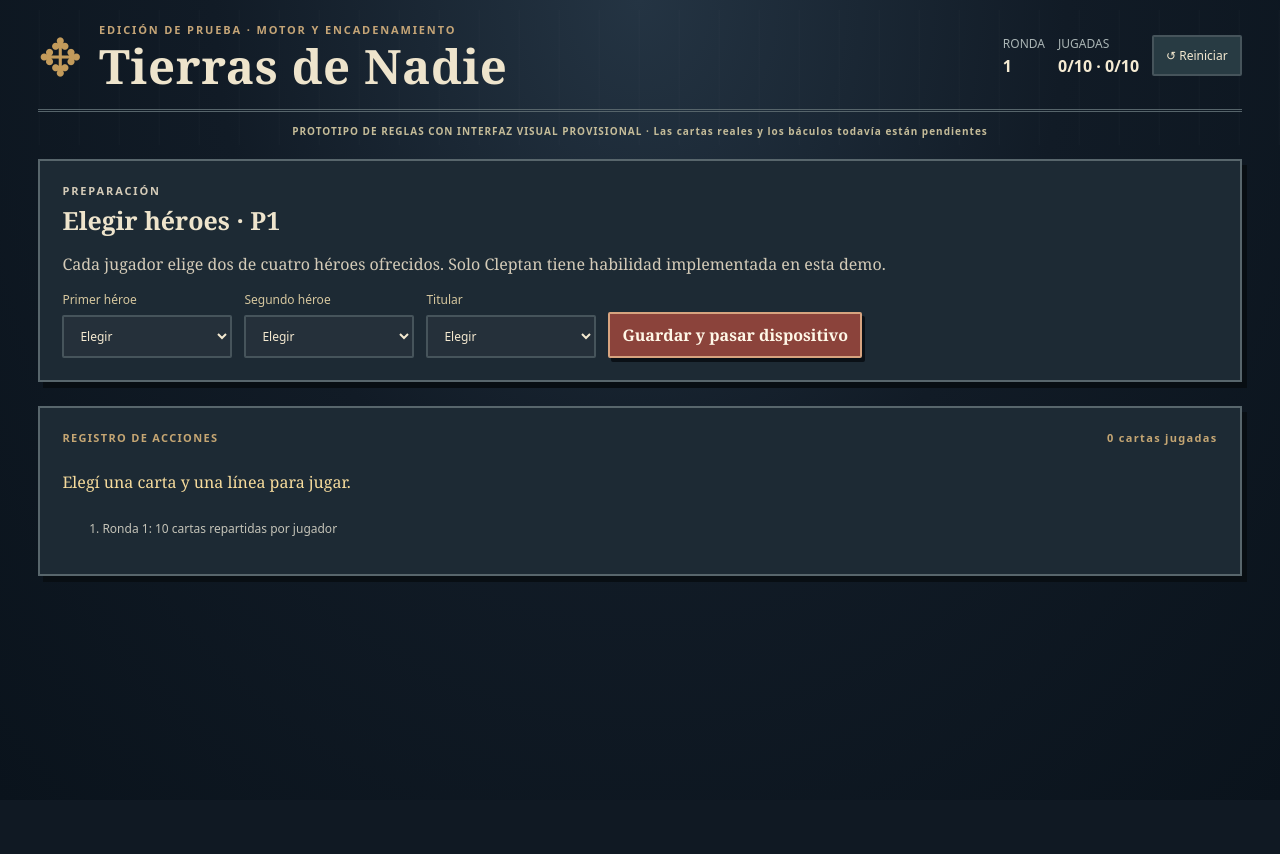
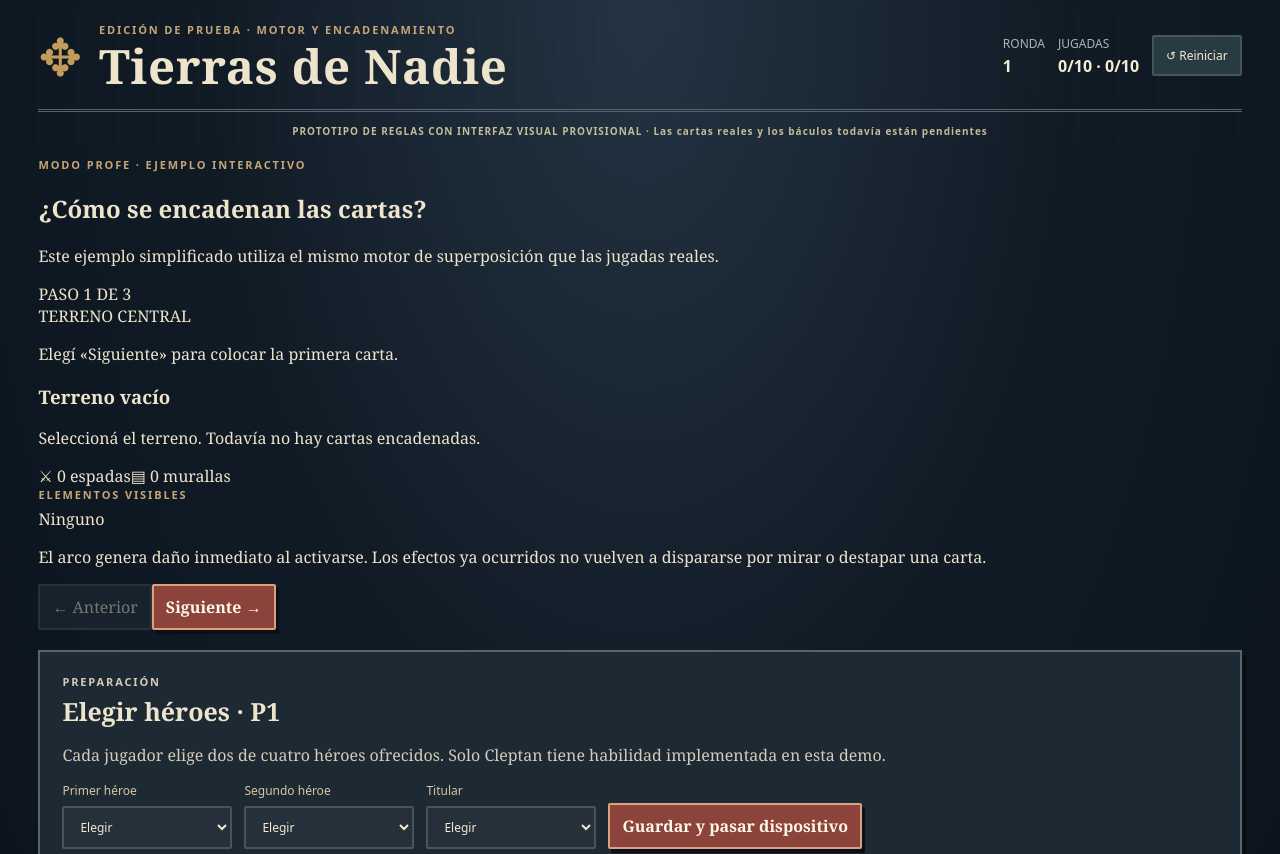
Before and after one commit to framosPrimary/TierrasDeNadie, a React (Vite) app: page / in a window 1280 px wide. Shown: the top 854 px of the page. Before the commit the page ends 800 px from the top, so only its background shows below. Built offline with nearby package versions, Linux system fonts and the light colour scheme.

Commit message:
feat(ui): show hands-on chaining example before the first hero selection

```diff
--- a/src/App.tsx
+++ b/src/App.tsx
@@ -9,6 +9,7 @@ import { chooseStarter } from "./domain/game/initiative";
 import type { OverlayOrder } from "./domain/game/overlay";
 import type { ElementType, Placement } from "./domain/types";
 import { BattleCard, BattleChain, marks, names } from "./components/BattleCard";
+import { ChainTutorial } from "./components/ChainTutorial";
 
 const demoDeck = () => {
   const elements: ElementType[] = ["SWORD", "GOLD", "SHIELD", "ARCHERY", "WALL", "HEAL", "CATAPULT"];
@@ -148,6 +149,7 @@ export function App() {
       <div className="game-header-meta"><span>RONDA <strong>{game.round}</strong></span><span>JUGADAS <strong>{game.players.P1.played}/{totalCards} · {game.players.P2.played}/{totalCards}</strong></span><button className="secondary reset" onClick={() => {setGame(fresh());setHandoff(false);setSelected(null);setMessage("Comienza una nueva partida.");}}>↺ Reiniciar</button></div>
     </header>
     <div className="prototype-banner">PROTOTIPO DE REGLAS CON INTERFAZ VISUAL PROVISIONAL · Las cartas reales y los báculos todavía están pendientes</div>
+    <ChainTutorial/>
     {game.phase === "PLAYING" && selectionPlayer && <section className="selection-panel">
       <div><p className="overline">PREPARACIÓN</p><h2>Elegir héroes · {selectionPlayer}</h2><p>Cada jugador elige dos de cuatro héroes ofrecidos. Solo Cleptan tiene habilidad implementada en esta demo.</p></div>
       <div className="selection-fields">
```
